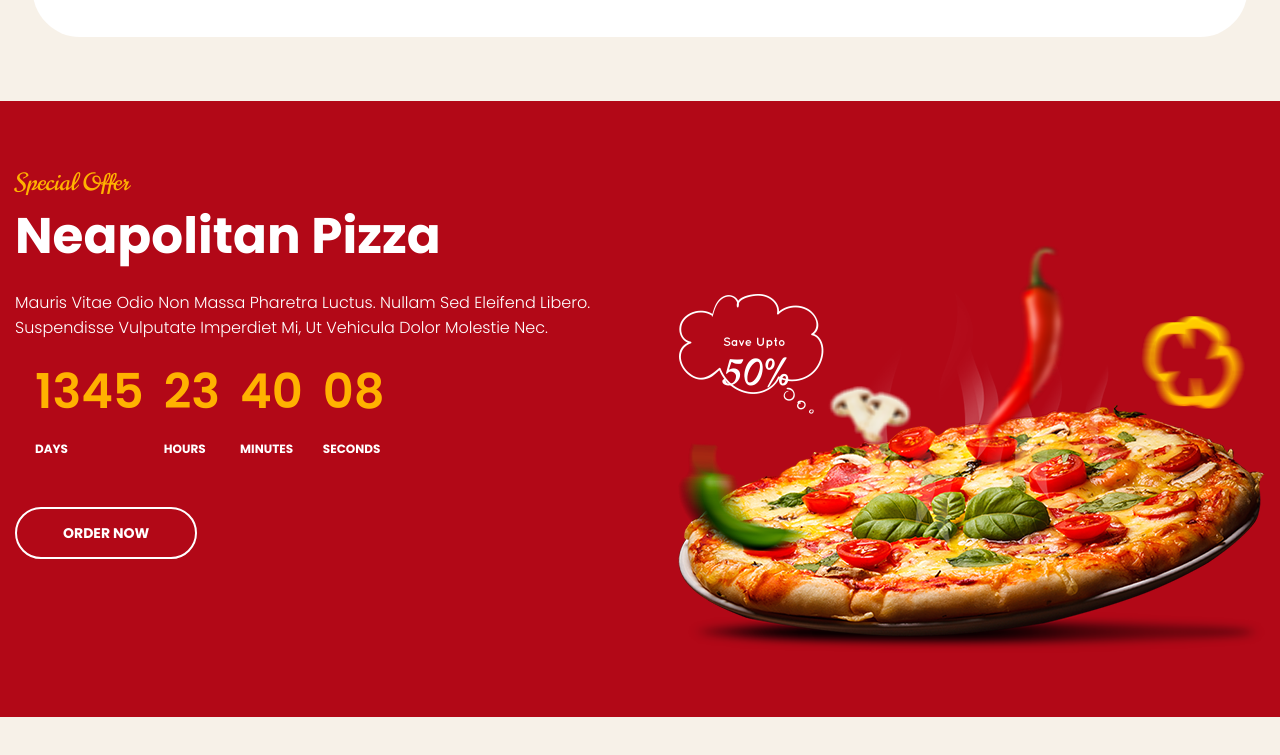
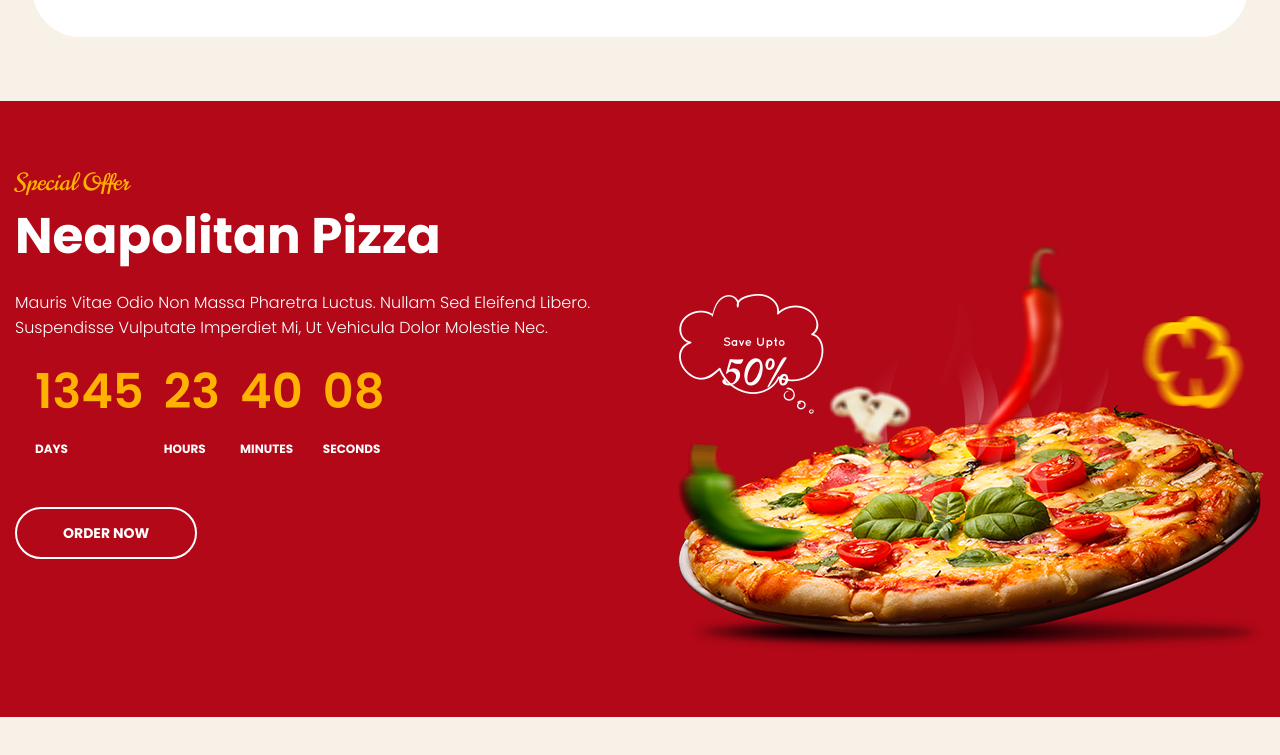
Before and after one commit to masterSahil/Dillicious-Pizza, a plain HTML site: page index.html in a window 1280 px wide. Shown: the part 3311-4066 px from the top of the page. Drawn offline with nearby package versions, Linux system fonts and the light colour scheme.

Commit message:
images added

```diff
--- a/index.html
+++ b/index.html
@@ -352,6 +352,8 @@
                     <img src="Assets/images/special-offer/pizza-part-05.png" alt="pizza-parts" class="pizza-part3">
                     <img src="Assets/images/special-offer/pizza-part-08.png" alt="pizza-parts" class="pizza-part4">
                     <img src="Assets/images/special-offer/pizza-part-09.png" alt="pizza-parts" class="pizza-part5">
+                    <img src="Assets/images/special-offer/pizza-part-09.png" alt="pizza-parts" class="pizza-part5">
+                    <img src="Assets/images/special-offer/pizza-part-09.png" alt="pizza-parts" class="pizza-part5">
                     <img src="Assets/images/special-offer/discount-bg.png" alt="discount-bg" class="discount-bg relative">
                     <p class="para10">Save Upto <br> <span class="span4">50%</span></p>
                     <img src="Assets/images/special-offer/pizza-part-01.png" alt="pizza-part-01" class="pizza-part1">
```
